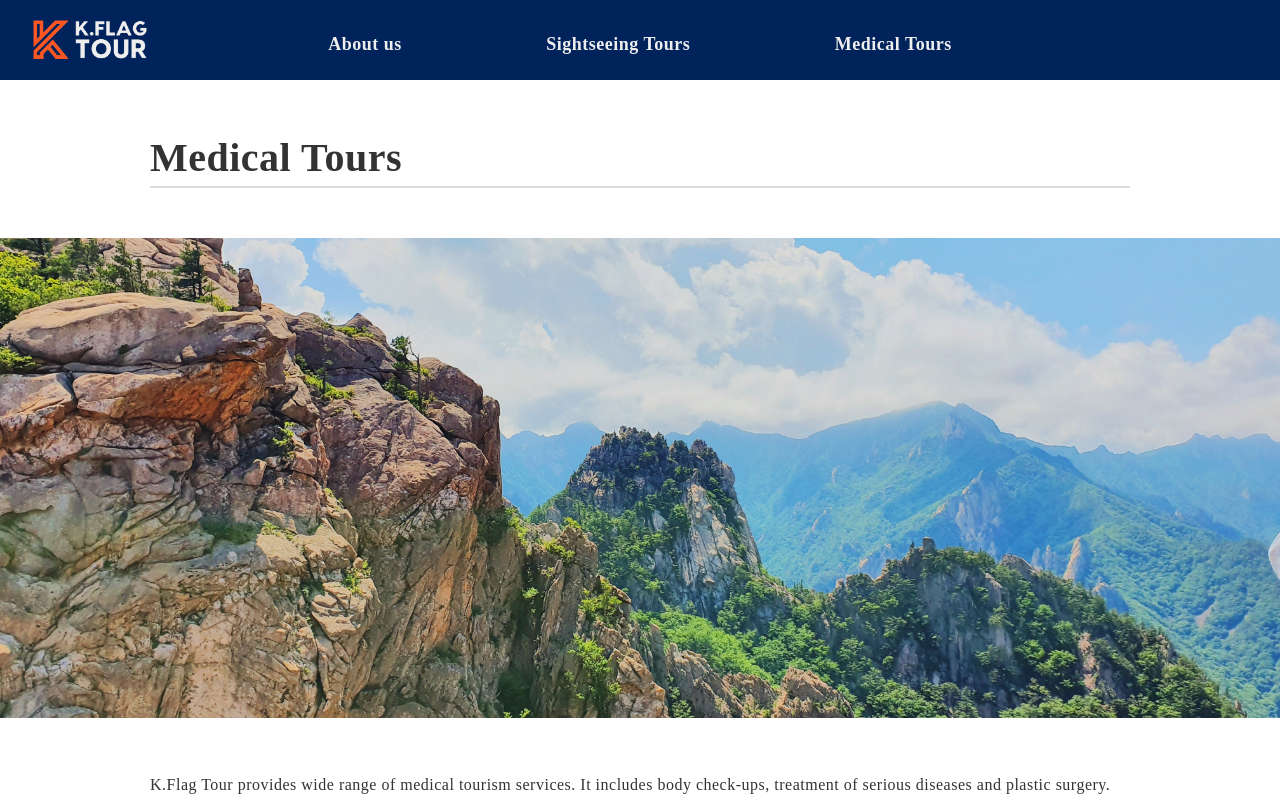
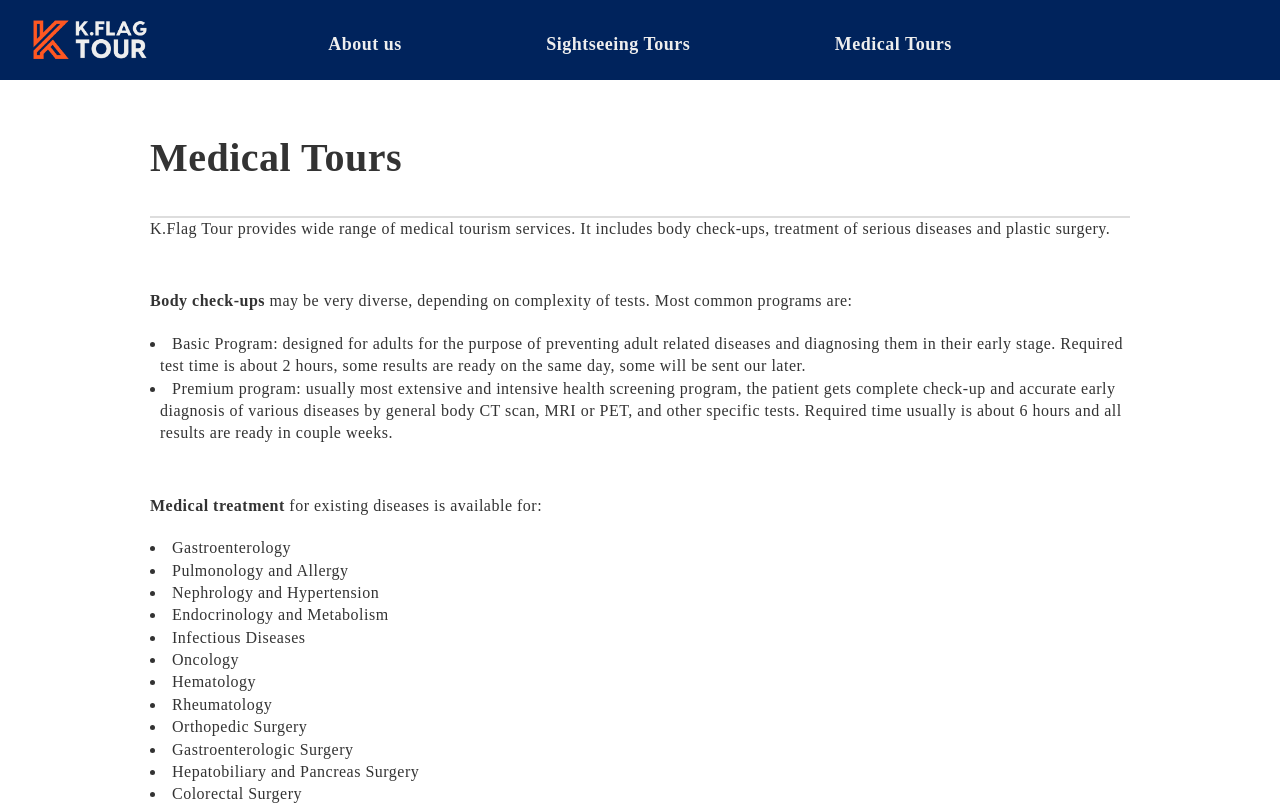
Before and after one commit to rladbal0101/K.FlagTour, a React (Create React App) app: page /medical_tour in a window 1280 px wide. Shown: the top 805 px of the page. Built offline with nearby package versions, Linux system fonts and the light colour scheme; a web font is replaced by a local one.

Commit message:
2023-09-07 서브페이지 스타일변경 및 공통스타일 inner 추가
서브페이지 스타일변경 및 공통스타일 inner 추가

```diff
--- a/src/App.js
+++ b/src/App.js
@@ -56,6 +56,10 @@ const GlobalStyled = createGlobalStyle`
 
   .cursor-pointer {
     cursor: pointer;
+  }
+
+  .inner {
+    margin: 0 150px;
   }
 
   @media screen and (max-width: 768px) {
--- a/src/components/SubPageStyle.js
+++ b/src/components/SubPageStyle.js
@@ -3,15 +3,14 @@ import styled from 'styled-components';
 
 const SubPageLayout = styled.div`
   padding-top: 80px;
-  margin: 0 150px;
   border-bottom: 2px solid #ddd;
-  /* background-color: aquamarine; */
+  margin-bottom: 50px;
 
   h1 {
-    padding-top: 50px;
+    padding: 50px 0 30px;
     font-size: 40px;
     font-weight: 700;
-  };
+  }
 `
 
 const ImgStyle = styled.div`
@@ -20,8 +19,8 @@ const ImgStyle = styled.div`
     padding: 50px 0;
     height: 60vh;
     object-fit: cover;
-    /* object-position: 0% 70%; */
-  };
+    object-position: 0% 70%;
+  }
 `;
 
 function SubPageStyle(props) {
@@ -29,12 +28,14 @@ function SubPageStyle(props) {
 
   return (
     <>
-      <SubPageLayout>
+      <SubPageLayout className='inner'>
         <h1>{title}</h1>
       </SubPageLayout>
-      <ImgStyle>
+
+      {/* 서브페이지 상단 이미지 */}
+      {/* <ImgStyle>
         <img src={photo} />
-      </ImgStyle>
+      </ImgStyle> */}
     </>
   );
 }
--- a/src/pages/AboutUs.js
+++ b/src/pages/AboutUs.js
@@ -7,7 +7,7 @@ import { Outlet } from 'react-router';
 import { NavLink } from 'react-router-dom';
 
 const AboutUsStyled = styled.div`
-  margin: 0 150px 80px 150px;
+  margin-bottom: 80px;
 
   ul {
     display: flex;
@@ -63,7 +63,7 @@ function AboutUs(props) {
         photo={aboutImg.imagePath}
       />
 
-      <AboutUsStyled>
+      <AboutUsStyled className='inner'>
         <ul>
           <li>
             <SubCategory
--- a/src/pages/MedicalTours.js
+++ b/src/pages/MedicalTours.js
@@ -7,7 +7,7 @@ import medicalTours from "../data/medicalToursData.json";
 import MedicalTourUlStyle from '../components/MedicalTourUlStyle';
 
 const MedicalStyled = styled.div`
-  margin: 0 150px 80px 150px;
+  margin-bottom: 80px;
 `;
 
 function MedicalTours(props) {
@@ -23,7 +23,7 @@ function MedicalTours(props) {
         title={'Medical Tours'}
         photo={medicalImg.imagePath}
       />
-      <MedicalStyled>
+      <MedicalStyled className='inner'>
         <p>
           K.Flag Tour provides wide range of medical tourism services. It includes body check-ups, treatment of serious diseases and plastic surgery.
         </p>
--- a/src/pages/SightseeingTours.js
+++ b/src/pages/SightseeingTours.js
@@ -7,7 +7,7 @@ import subPageImg from "../data/subPageImgData.json";
 import { NavLink } from 'react-router-dom';
 
 const SightseeingToursStyled = styled.div`
-  margin: 0 150px 80px 150px;
+  margin-bottom: 80px;
 
   ul {
     display: flex;
@@ -63,7 +63,7 @@ function SightseeingTours(props) {
         photo={SightseeingImg.imagePath}
       />
 
-      <SightseeingToursStyled>
+      <SightseeingToursStyled className='inner'>
         <ul>
           <li>
             <SubCategory
```
